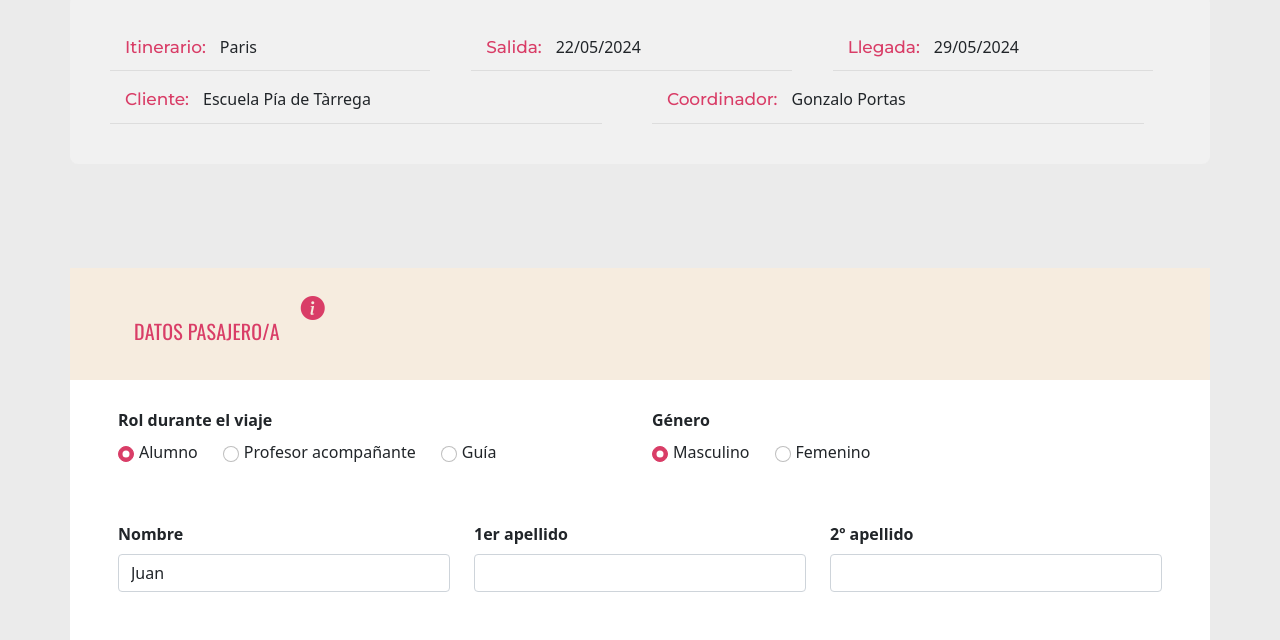
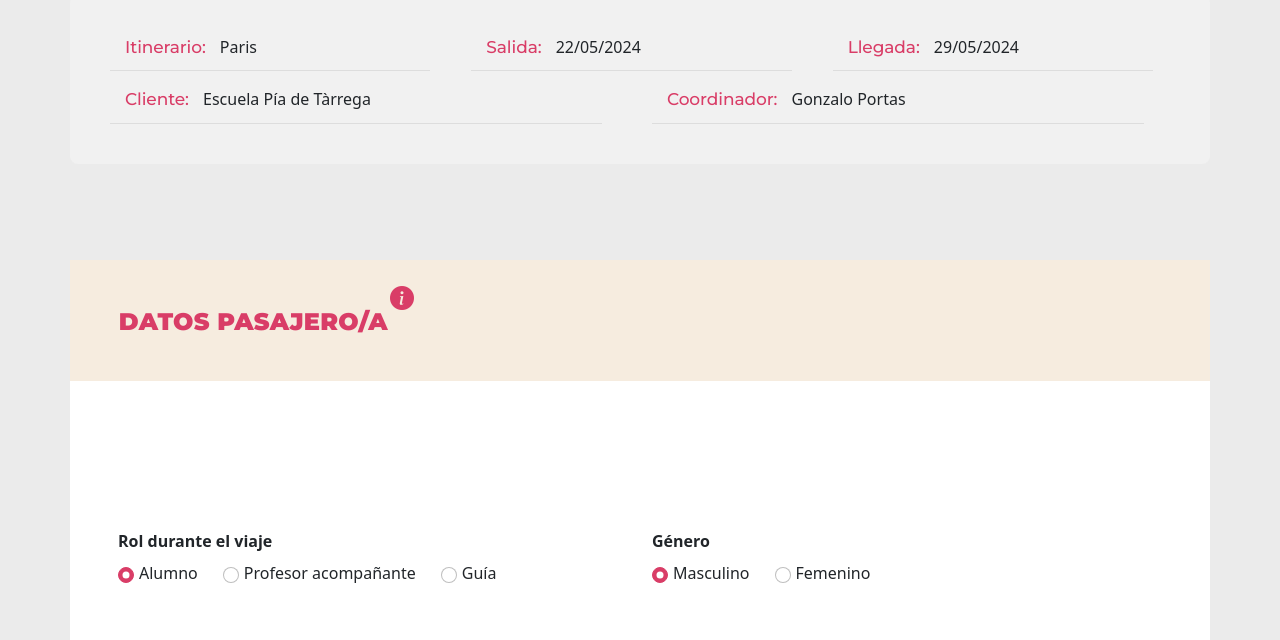
Before and after one commit to kouski/beta, a plain HTML site: page inscripcion1.html in a window 1280 px wide. Shown: the part 428-1068 px from the top of the page. Drawn offline with nearby package versions, Linux system fonts and the light colour scheme.

Commit message:
prueba titulo

```diff
--- a/inscripcion1.html
+++ b/inscripcion1.html
@@ -137,12 +137,15 @@
         <!-- pasajero1 -->
         <div class="container container-viaje fondo-pasajero mb-5" style="padding-top: 0px; padding-bottom: 0px; position: relative;">
           <!-- toast -->
-          <div class="tab-header pasajero ps-5">
+          <!-- <div class="tab-header pasajero ps-5"> -->
             <!-- Ícono que activará el toast -->
 
-            <p class="pt-3 ms-3 mb-4"><b>DATOS PASAJERO/A</b></p><a href="#"><i class="bi bi-info-circle-fill position-absolute top-28 m-3 pt-3 " style="font-size: 1.5em;top: -0.4em;color: #d93d67;padding-left: 0.2em;" id="toastIcon"></i></a>
+            <!-- <p class="pt-3 ms-3 mb-4"><b>DATOS PASAJERO/A</b></p><a href="#"><i class="bi bi-info-circle-fill position-absolute top-28 m-3 pt-3 " style="font-size: 1.5em;top: -0.4em;color: #d93d67;padding-left: 0.2em;" id="toastIcon"></i></a> -->
             <!-- <i class="bi bi-person-circle mb-3" style="font-size: 1.8rem;"></i> -->
             <!-- <p class="pt-3 ms-3 mb-4"><b>DATOS PASAJERO/A</b></p><a href="#"><i class="bi bi-info-circle-fill" style="font-size: 1.5em;top: -0.4em;color: #d93d67;padding-left: 0.5em;" id="toastIcon"></i></a> -->
+        <!-- </div> -->
+        <div class="pasajero ps-2" style="position: relative;">
+          <h2 class="pt-5"><b>DATOS PASAJERO/A</b></h2><a href="#"><i class="bi bi-info-circle-fill" style="font-size: 1.5em;top: -65px; position: relative;color: #d93d67;padding-left: 13em;" id="toastIcon"></i></a>
         </div>
 
         <div class="container mt-5">
```
